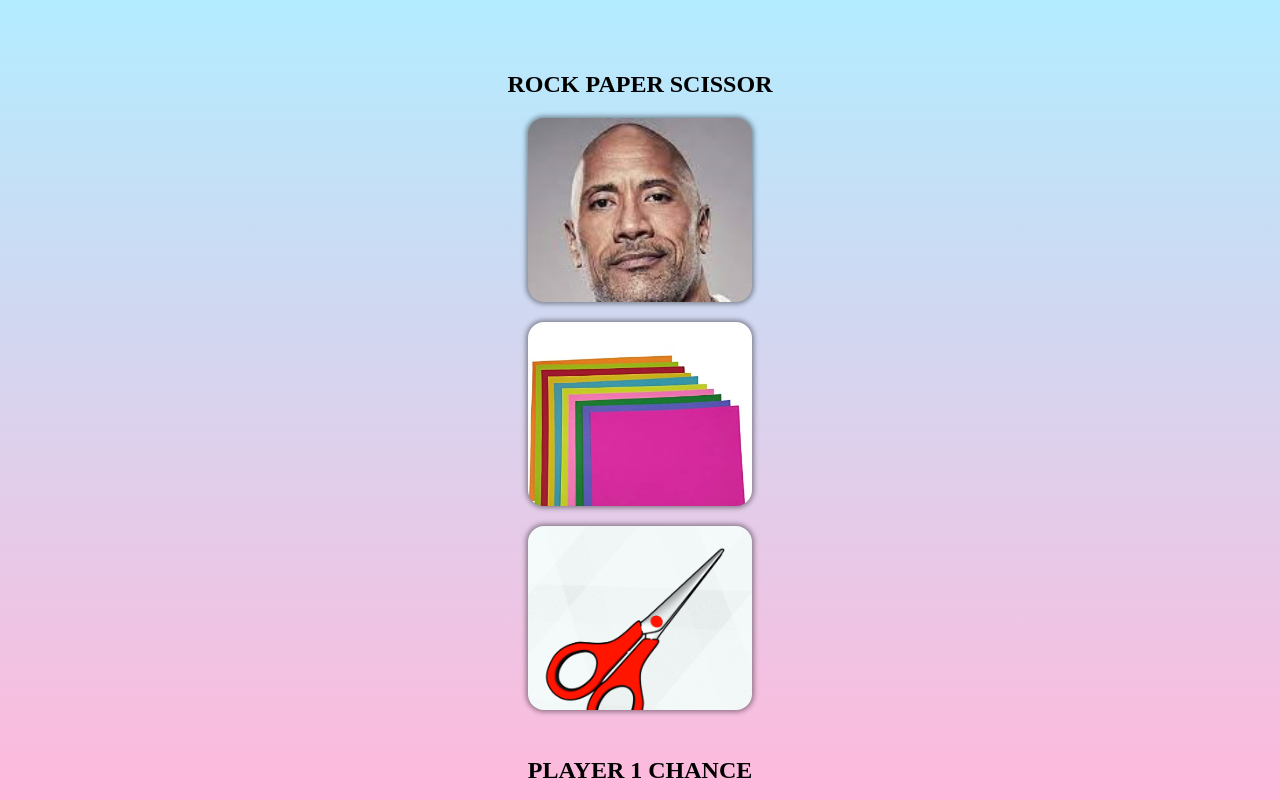
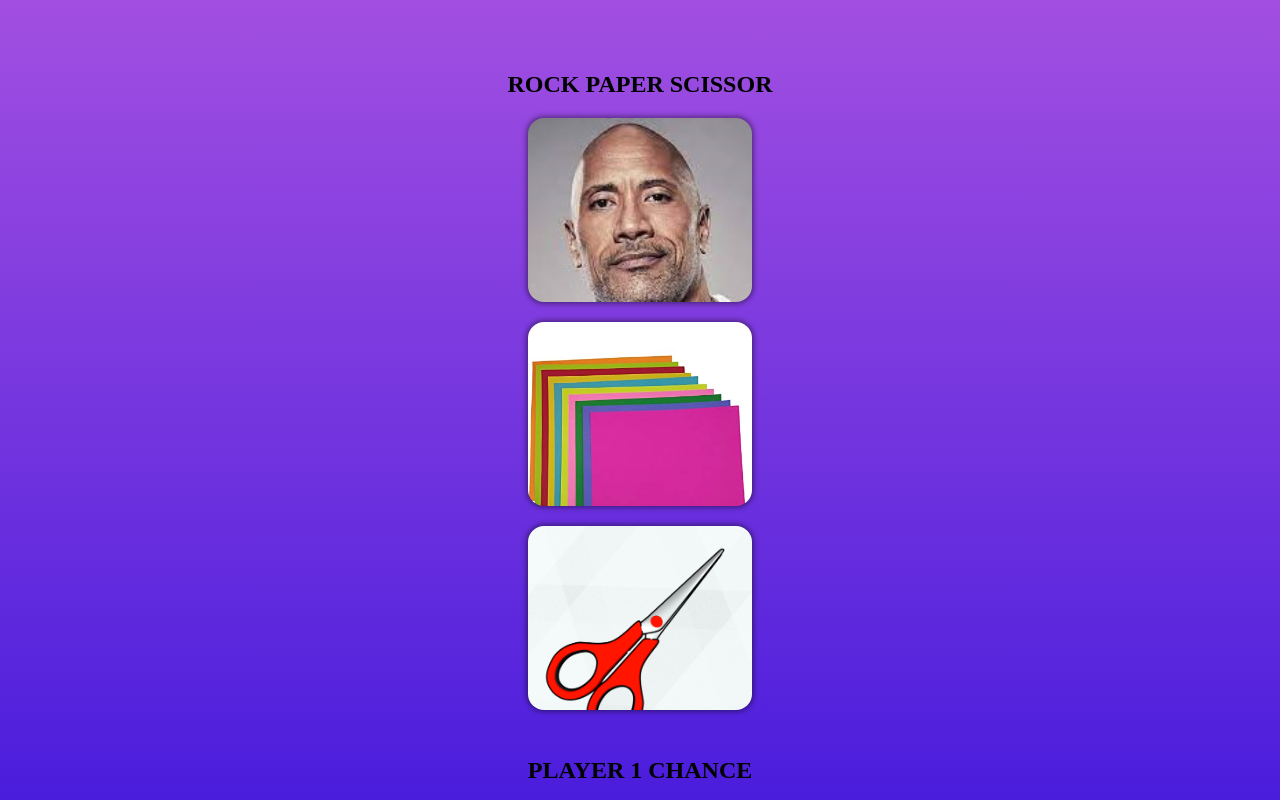
Before and after one commit to adnan-faiz27/RPS, a plain HTML site: page index.html in a window 1280 px wide. Drawn offline with Linux system fonts and the light colour scheme.

Commit message:
Update index.css

```diff
--- a/index.css
+++ b/index.css
@@ -8,7 +8,7 @@ body{
     display: flex;
     align-items: center;
     justify-content: center;
-    background: linear-gradient(to bottom, #b3ecff 0%, #ffb9dc 100%);
+    background: linear-gradient(to bottom, #a24fe1, #4a1ddc 100%)
 }
 
 body h2{
```
